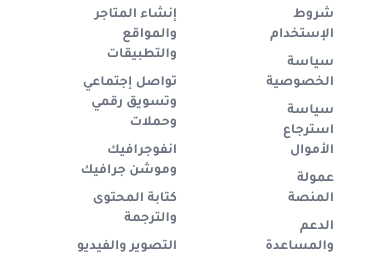
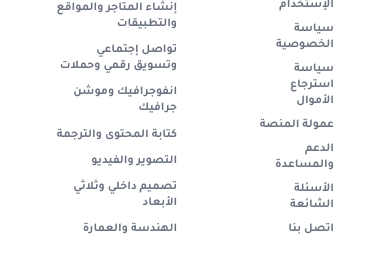
Before and after one commit to Loody170/passioneurs-website-page, a website: page index.html in a window 390 px wide. Shown: the part 1848-2110 px from the top of the page. Drawn offline with nearby package versions, Linux system fonts and the light colour scheme; files that its build step writes are made by us from their sources.

Commit message:
Edited footer text size

```diff
--- a/index.html
+++ b/index.html
@@ -398,7 +398,7 @@
         </a>
 
         <div class="flex flex-col lg:flex-row justify-start items-center space-x-reverse mx-14">
-          <div class="flex justify-between text-sm md:text-base">
+          <div class="flex justify-between text-xs md:text-base">
           <div
             class="footer-div">
             <a href="#">مدونة الشغف</a>
```
